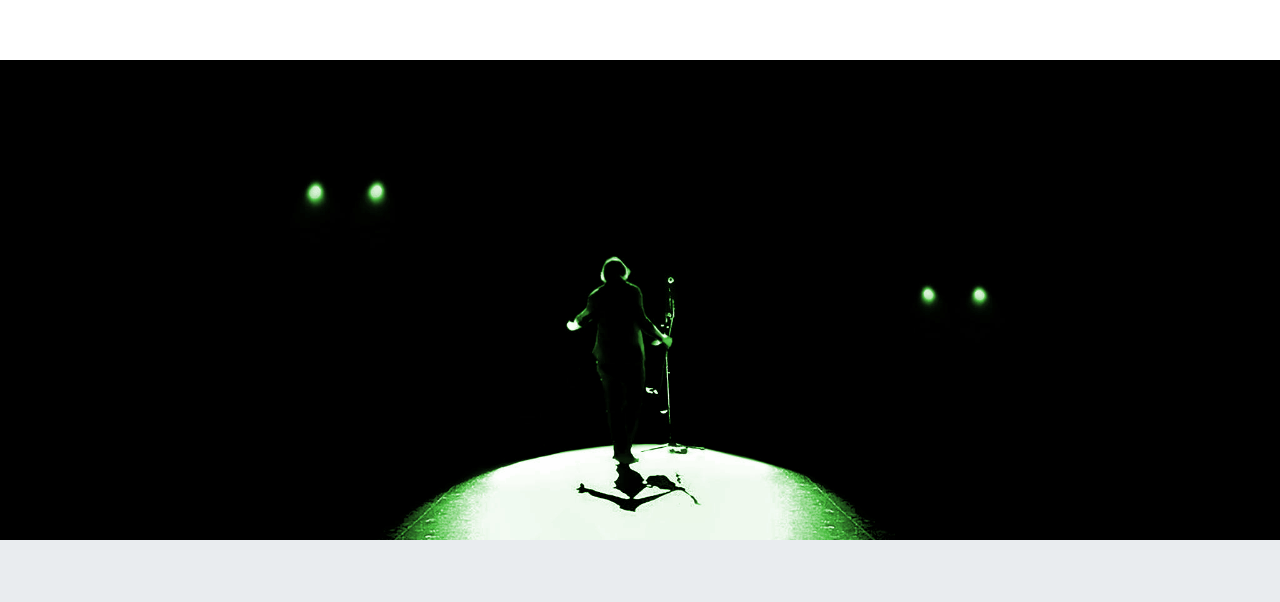
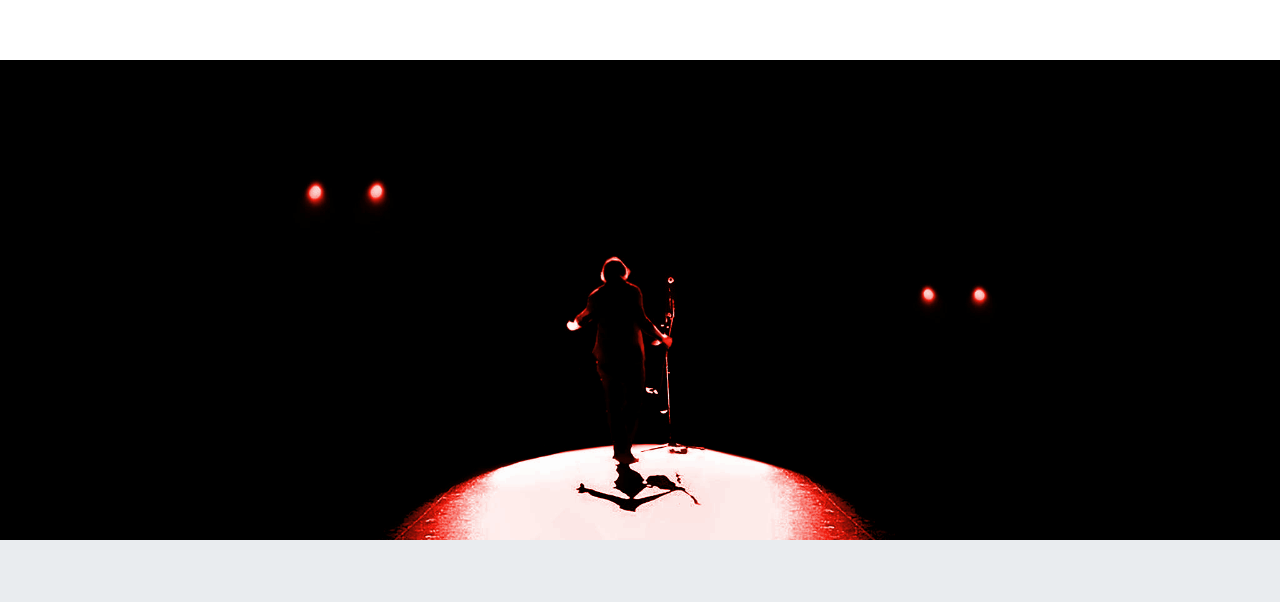
Before and after one commit to sora-la/sora-la.github.io, a plain HTML site: page index.html in a window 1280 px wide. Shown: the part 3212-3814 px from the top of the page. Drawn offline with nearby package versions, Linux system fonts and the light colour scheme; a web font is replaced by a local one.

Commit message:
green bg replaced by red bg

```diff
--- a/index.html
+++ b/index.html
@@ -86,7 +86,7 @@
 		}
 
 		.bgimg4 {
-			background-image: url("img/sora-la-green.jpg");
+			background-image: url("img/sora-la-red.jpg");
 		}
 
 		i {
```
Also changed, not shown: img/sora-la-red.jpg (added).
